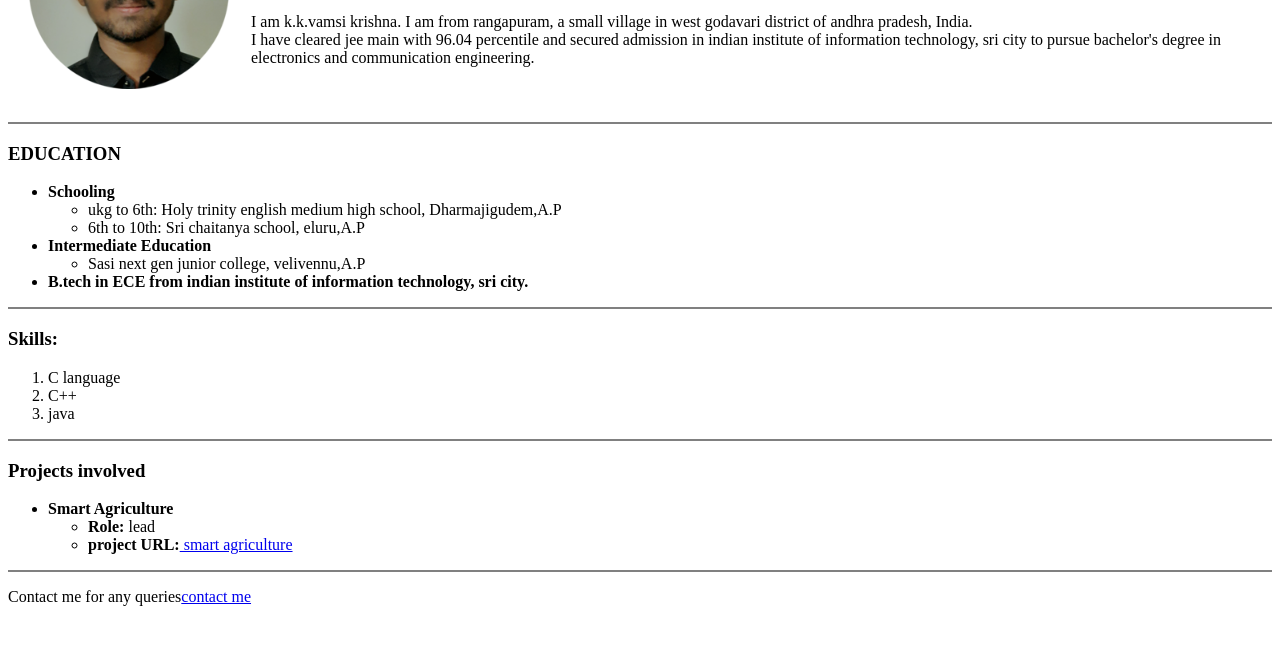
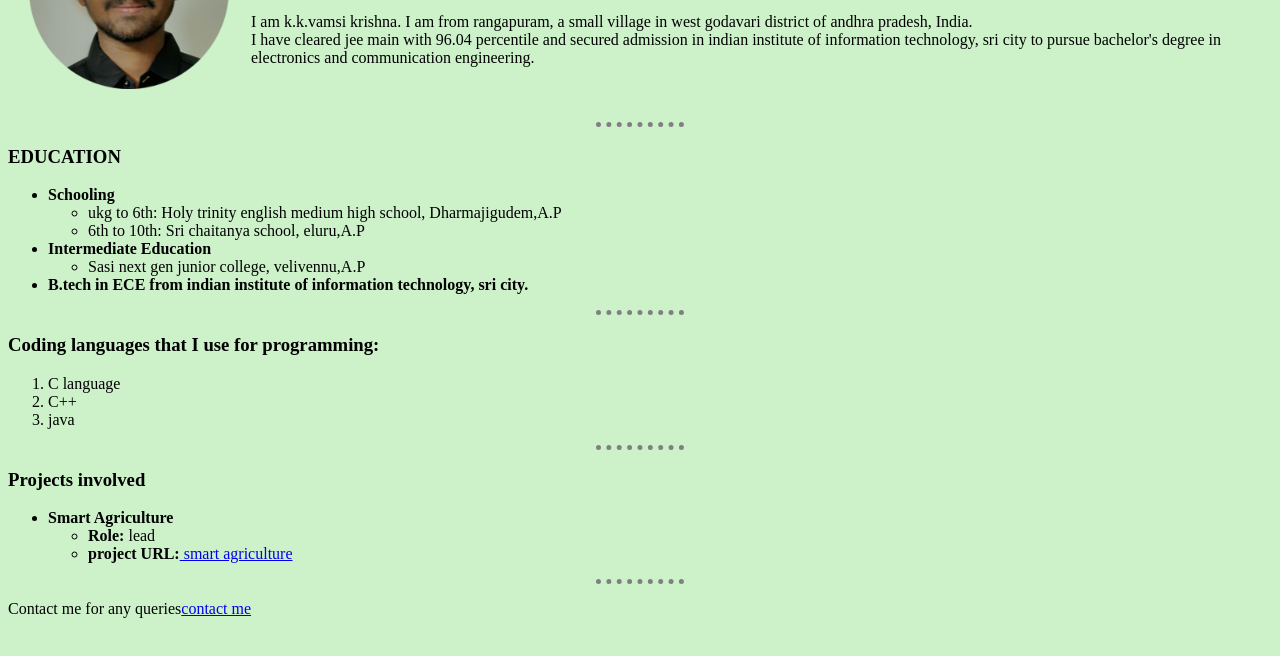
Before and after one commit to vamsi-krishna9/vamsi, a plain HTML site: page index.html in a window 1280 px wide. Shown: the part 140-796 px from the top of the page. Drawn offline with Linux system fonts and the light colour scheme.

Commit message:
Update index.html

```diff
--- a/index.html
+++ b/index.html
@@ -4,6 +4,18 @@
     <meta charset="utf-8">
     <meta name ="description" content = "this is the personal blog of vamsi which is created by himself, in this website you will get to
     who he is" />
+    <style>
+      body{
+        background-color: #CDF2CA;
+      }
+      hr{
+        border-style: none;
+        border-top-style: dotted;
+        border-color: grey;
+        border-width: 5px;
+        width: 7%;
+      }
+    </style>
     <title>k.k.vamsi krishna</title>
   </head>
   <body>
@@ -20,7 +32,7 @@
         </p></td>
       </tr>
     </table>
-    <hr noshade />
+    <hr>
     <h3>EDUCATION</h3>
     <ul>
       <li><strong>Schooling</strong>
@@ -40,14 +52,14 @@
       <strong>B.tech in ECE from indian institute of information technology, sri city.</strong>
     </li>
     </ul>
-    <hr noshade />
-    <h3>Skills:</h3>
+    <hr>
+    <h3>Coding languages that I use for programming:</h3>
     <ol>
       <li>C language</li>
       <li>C++</li>
       <li>java</li>
     </ol>
-    <hr noshade />
+    <hr>
     <h3>Projects involved</h3>
     <ul>
       <li><strong>Smart Agriculture</strong>
@@ -56,7 +68,7 @@
         <li><strong>project URL:</strong><a href ="https://vcbea.blogspot.com/2021/06/smart-irrigation-using-arduino-with.html"> smart agriculture</a></li>
       </ul></li>
     </ul>
-    <hr noshade>
+    <hr>
     <p>
       Contact me for any queries<a href = "contact.html">contact me</a>
     </p>
```
